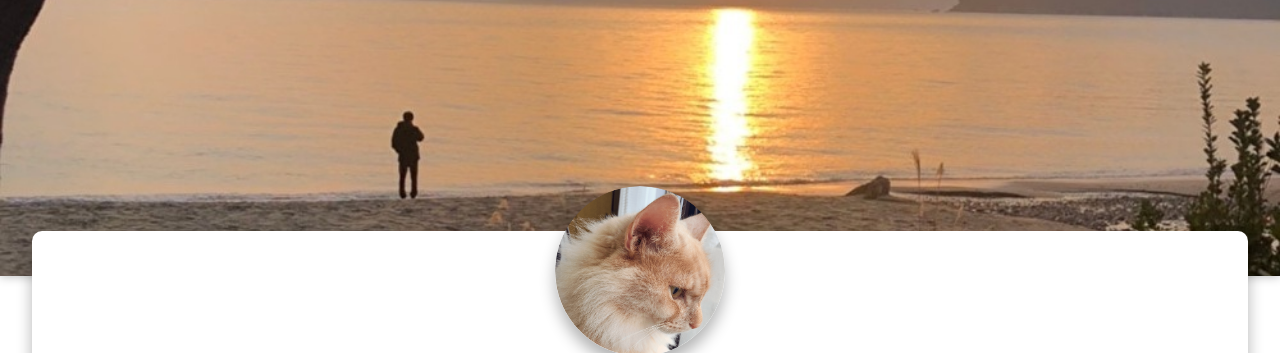
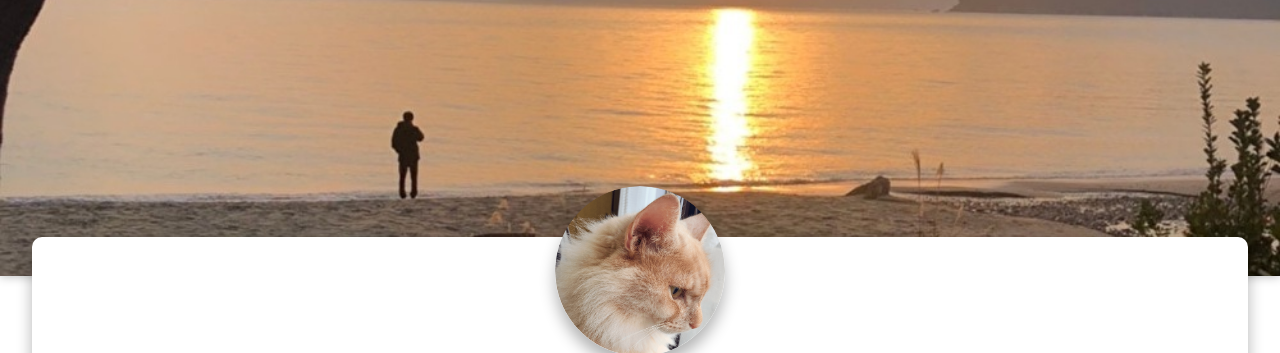
Before and after one commit to kimisuke0503/kimisukeweb, a plain HTML site: page index.html in a window 1280 px wide. Shown: the part 74-427 px from the top of the page. Drawn offline with Linux system fonts and the light colour scheme; some packages are replaced by stand-ins of ours.

Commit message:
背景画像の構造を変更

```diff
--- a/css/style.css
+++ b/css/style.css
@@ -15,17 +15,22 @@ body {
 a {
     text-decoration: none;
 }
+.full-img {
+    position: absolute;
+    z-index: -1;
+    width: 100%;
+    height: 350px;
+
+    background-image: url(../images/headbg.JPG);
+    background-position: center center;
+    background-size: cover;
+    box-shadow: 0 0 10px rgba(0,0,0,0.3);
+}
 
 /* --------------------index.html-------------------- */
 /* ------ヘッダー------ */
 .page-header {
     width: 100%;
-    height: 350px;
-    background-image: url(../images/headbg.JPG);
-    background-position: center;
-    background-size: cover;
-    box-shadow: 0 0 10px rgba(0,0,0,0.3);
-
     display: flex;
     justify-content: space-between;
 }
@@ -112,7 +117,7 @@ article {
 
     background-color: #fff;
     box-shadow: 0px 10px 15px rgba(0,0,0,0.3);
-    margin: -45px auto 20px;
+    margin: 240px auto 20px;
     border-radius: 10px;
     text-align: center;
     padding: 20px 0;
--- a/index.html
+++ b/index.html
@@ -30,6 +30,7 @@
     <meta name="theme-color" content="#ffffff">
 </head>
 <body>
+    <div class="full-img"></div> <!-- 背景画像 -->
     <header class="page-header wrapper">
         <h2 class="logo"><a id="js-logo" href="index.html">Kimisuke Web</a></h2>
         <nav class="bg-nav">
```
